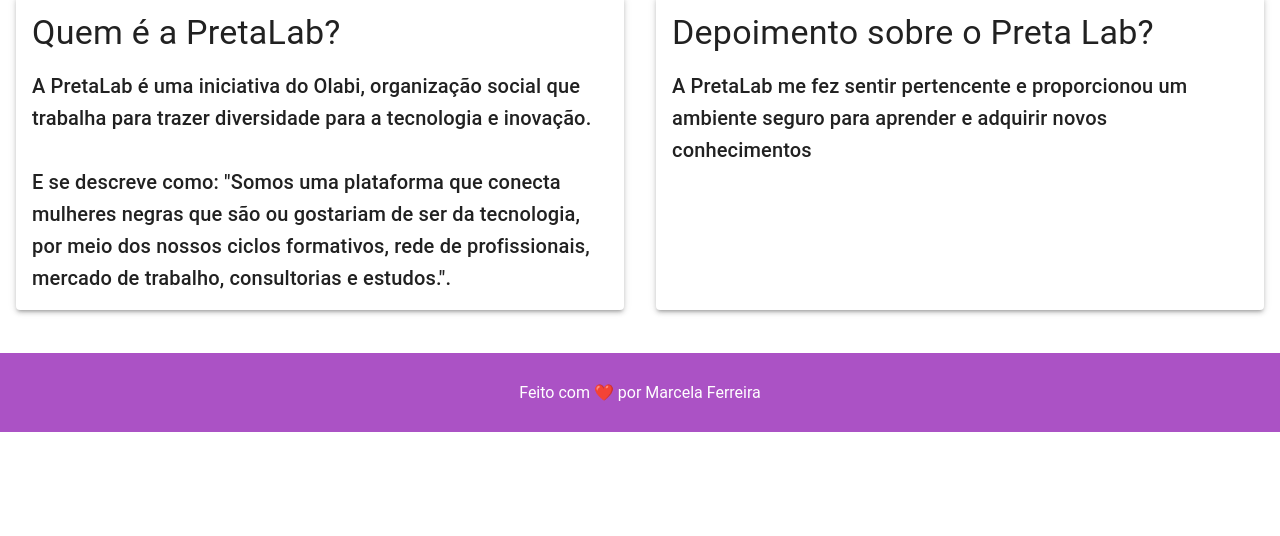
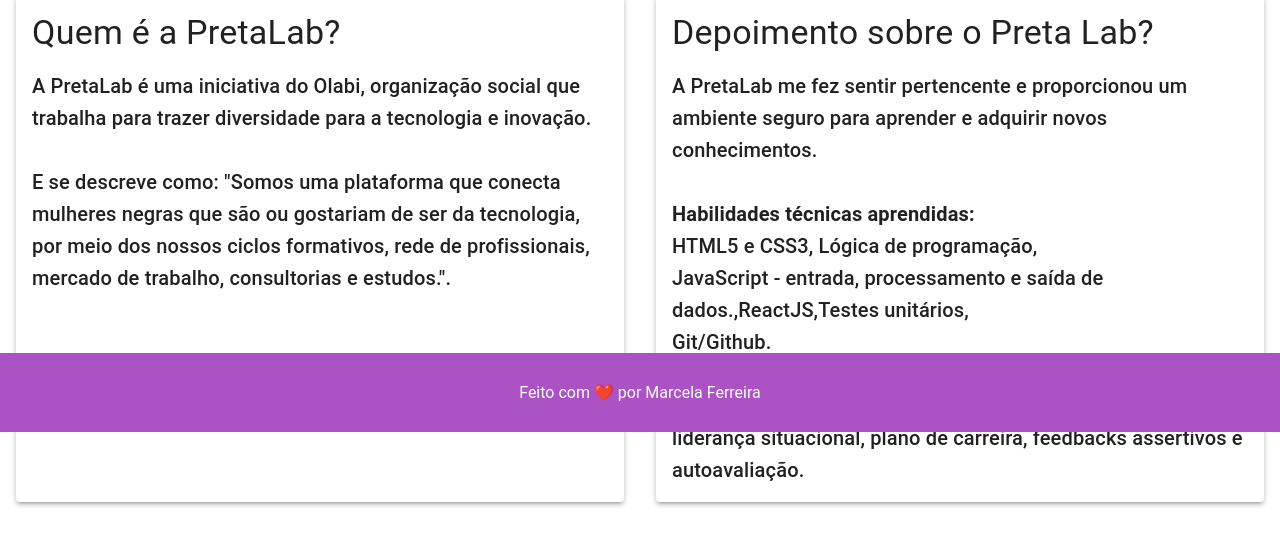
Before and after one commit to MarcelaFerreira88/React, a React (Vite) app: page /sobre/preta-lab in a window 1280 px wide. Shown: the part 368-904 px from the top of the page. Before the commit the page ends 824 px from the top, so only its background shows below. Built offline with nearby package versions, Linux system fonts and the light colour scheme.

Commit message:
ajuste no sobre Preta Lab

```diff
--- a/src/pages/SobrePage/SobrePretaLabPage/index.jsx
+++ b/src/pages/SobrePage/SobrePretaLabPage/index.jsx
@@ -21,7 +21,18 @@
         <Stack spacing={2} justifyContent="flex-start">
           <Typography variant="h4">Depoimento sobre o Preta Lab?</Typography>
           <Typography variant="h6">
-            A PretaLab me fez sentir pertencente e proporcionou um ambiente seguro para aprender e adquirir novos conhecimentos
+            A PretaLab me fez sentir pertencente e proporcionou um ambiente seguro para aprender e adquirir novos conhecimentos.<br /><br />
+
+            <strong>Habilidades técnicas aprendidas:</strong><br />
+            HTML5 e CSS3, Lógica de programação,<br />
+            JavaScript - entrada, processamento e saída de dados.,ReactJS,Testes unitários,<br />
+            Git/Github.<br />
+
+            Tópicos do pilar de autoconhecimento: autonomia, segurança, pertencimento, gestão emocional e de conflitos,
+            comunicação, liderança situacional, plano de carreira, feedbacks assertivos e autoavaliação.
+
+
+
           </Typography>
         </Stack>
       </Paper>
```
